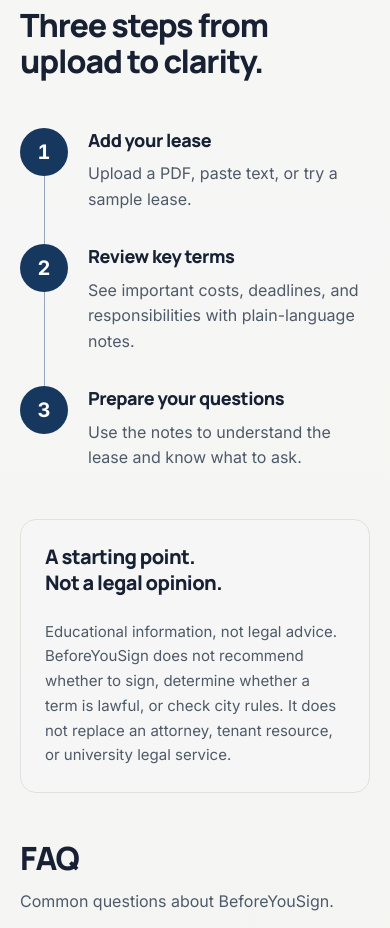
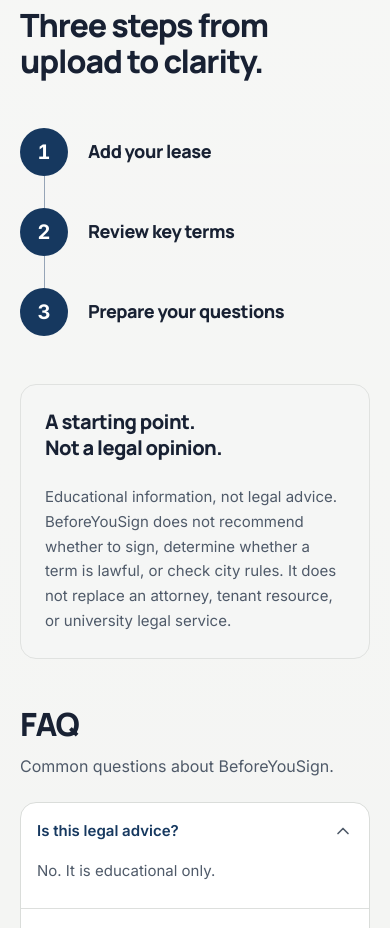
Before and after one commit to ChimdumebiNebolisa/BeforeYouSign, a Next.js app: page / in a window 390 px wide. Shown: the part 2740-3668 px from the top of the page. Built offline with nearby package versions, Linux system fonts and the light colour scheme.

Commit message:
Hide process descriptions on mobile

```diff
--- a/src/app/globals.css
+++ b/src/app/globals.css
@@ -601,6 +601,11 @@
   .bys-faq-trigger:hover { background-color: color-mix(in srgb, var(--secondary) 50%, white); }
 }
 
+@media (width < 40rem) {
+  .bys-process-step > div { align-self: center; }
+  .bys-process-step p { display: none; }
+}
+
 @media (min-width: 40rem) {
   .bys-process-list { grid-template-columns: repeat(3, minmax(0, 1fr)); grid-template-rows: auto auto auto; gap: 1.75rem 3rem; }
   .bys-process-list::before {
```
